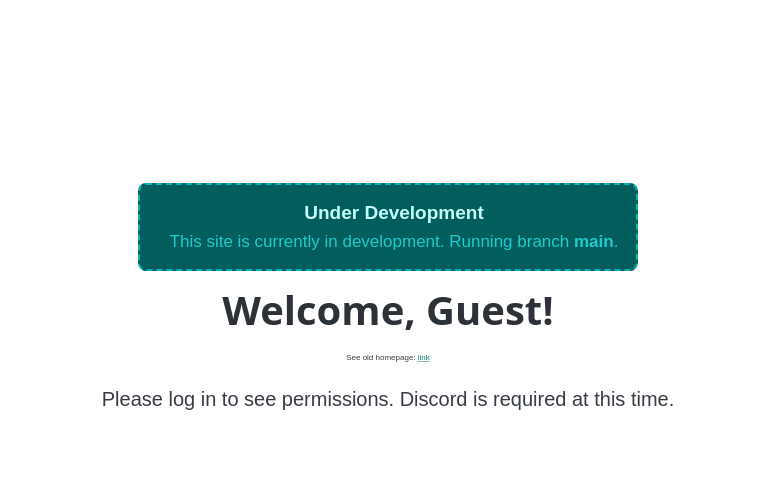
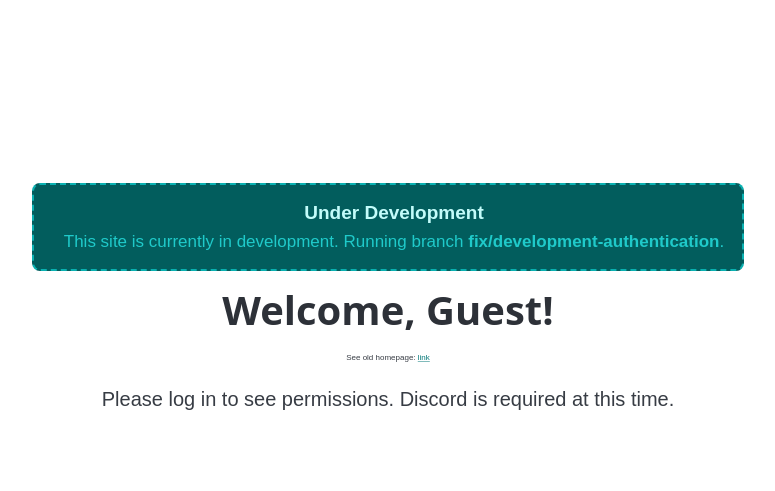
Before and after one commit to Geography-Utilities/license-plate-website, a Flask app: page / in a window 1280 px wide. Shown: the part 110-601 px from the top of the page, without its empty margins (252-1027 px from the left). Run offline with Flask 3, Linux system fonts and the light colour scheme; some libraries are stand-ins or nearby versions.

Commit message:
chore: fix branch ID

```diff
--- a/templates/base.html
+++ b/templates/base.html
@@ -66,7 +66,7 @@
           <span class="dev-notice-icon"></span>
           <div class="dev-notice-text">
             <strong>Under Development</strong>
-            <p>This site is currently in development. Running branch <b>main</b>.</p>
+            <p>This site is currently in development. Running branch <b>fix/development-authentication</b>.</p>
           </div>
         </div>
         {% block content %}{% endblock %}
```
